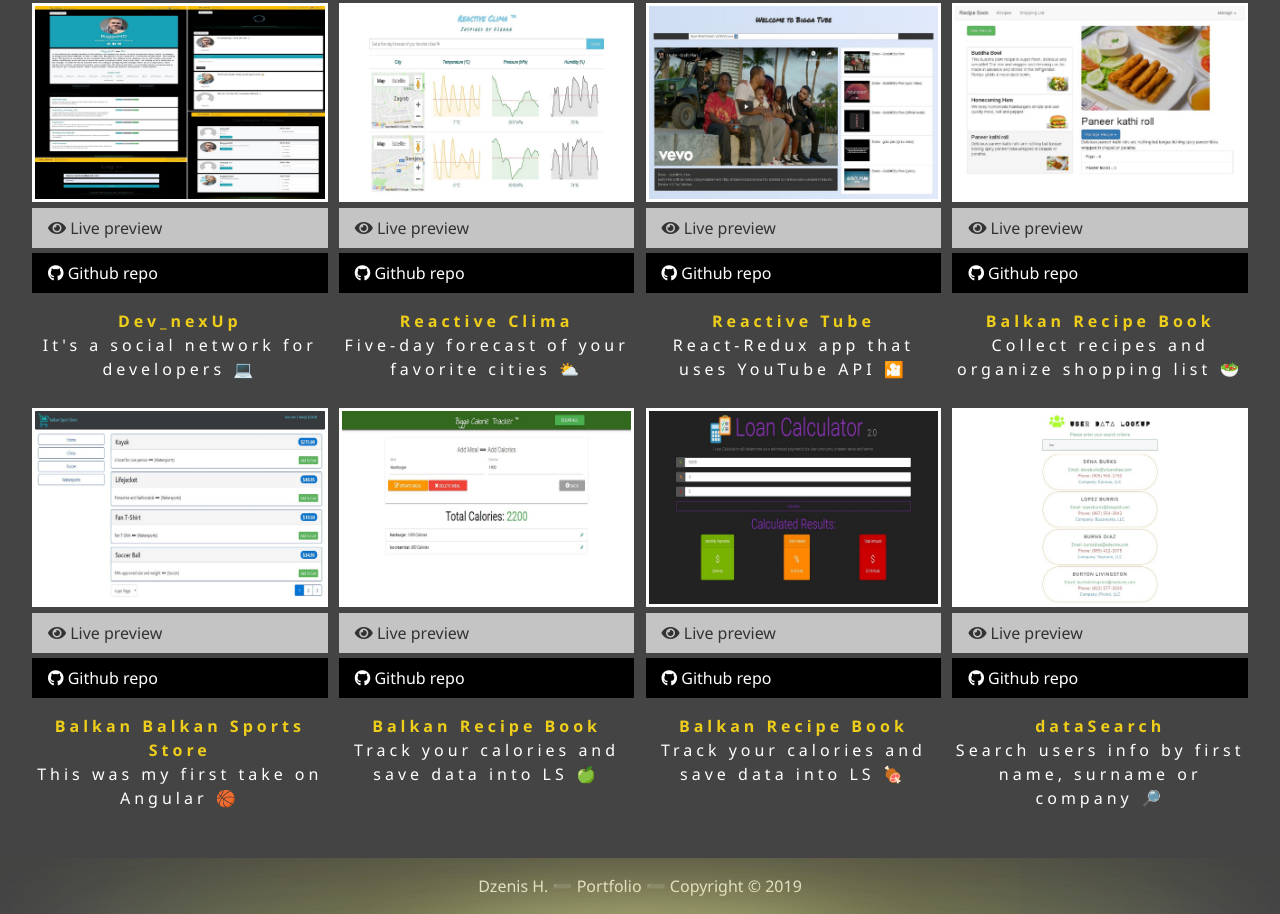
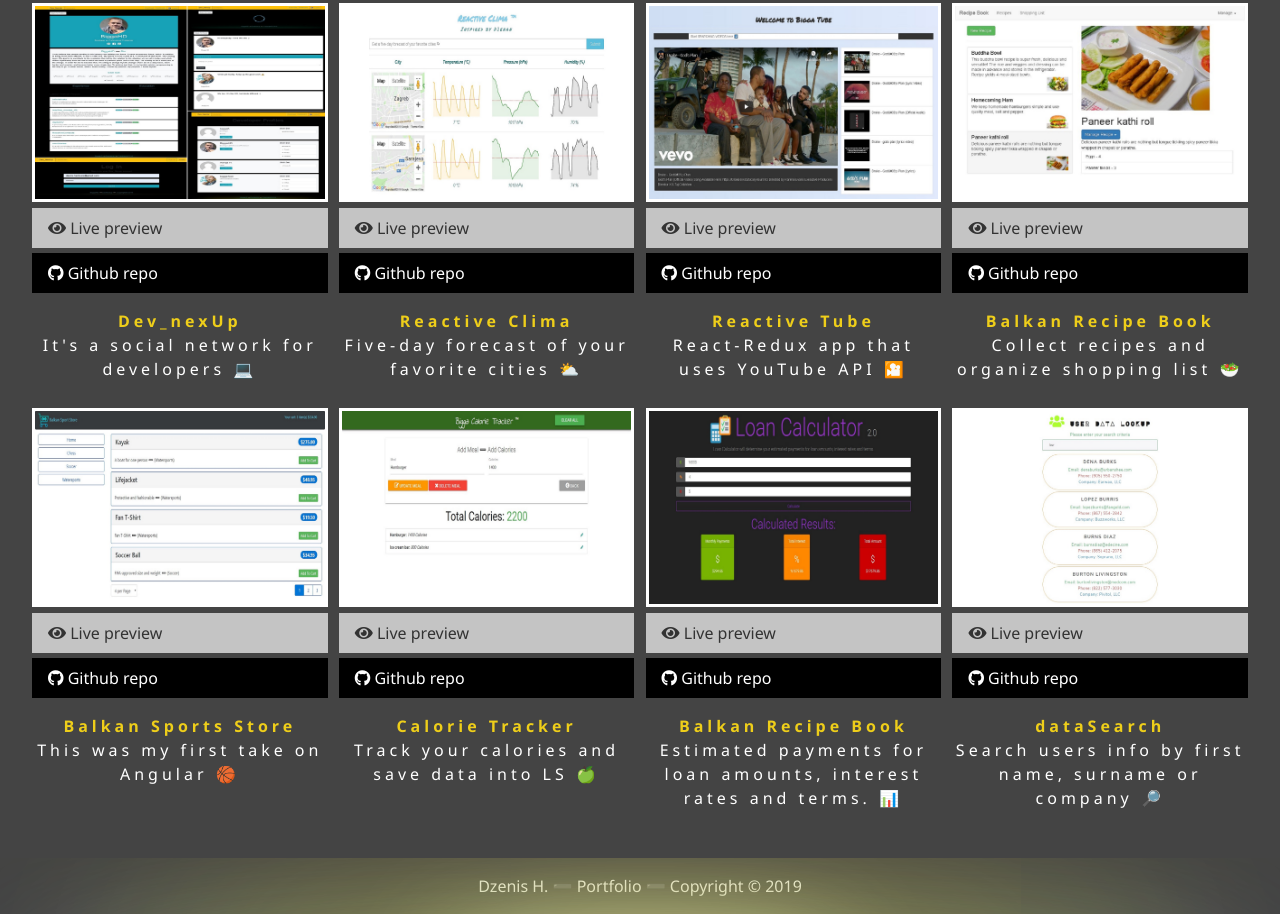
Before and after one commit to dzenis-h/digitalCV, a website: page dist/work.html in a window 1280 px wide. Shown: the part 1675-2589 px from the top of the page. Drawn offline with nearby package versions, Linux system fonts and the light colour scheme; a web font is replaced by a local one.

Commit message:
fix typos

```diff
--- a/dist/work.html
+++ b/dist/work.html
@@ -526,7 +526,7 @@
           </a>
           <p style="text-align: center; letter-spacing: 4px;">
             <span class="text-secondary"
-              ><b>Balkan Balkan Sports Store</b></span
+              ><b>Balkan Sports Store</b></span
             >
             <br />This was my first take on Angular 🏀
           </p>
@@ -554,7 +554,7 @@
             <i class="fab fa-github"></i> Github repo
           </a>
           <p style="text-align: center; letter-spacing: 4px;">
-            <span class="text-secondary"><b>Balkan Recipe Book</b></span>
+            <span class="text-secondary"><b>Calorie Tracker</b></span>
             <br />Track your calories and save data into LS 🍏
           </p>
         </div>
@@ -582,7 +582,7 @@
           </a>
           <p style="text-align: center; letter-spacing: 4px;">
             <span class="text-secondary"><b>Balkan Recipe Book</b></span>
-            <br />Track your calories and save data into LS 🍖
+            <br />Estimated payments for loan amounts, interest rates and terms. 📊
           </p>
         </div>
 
```
